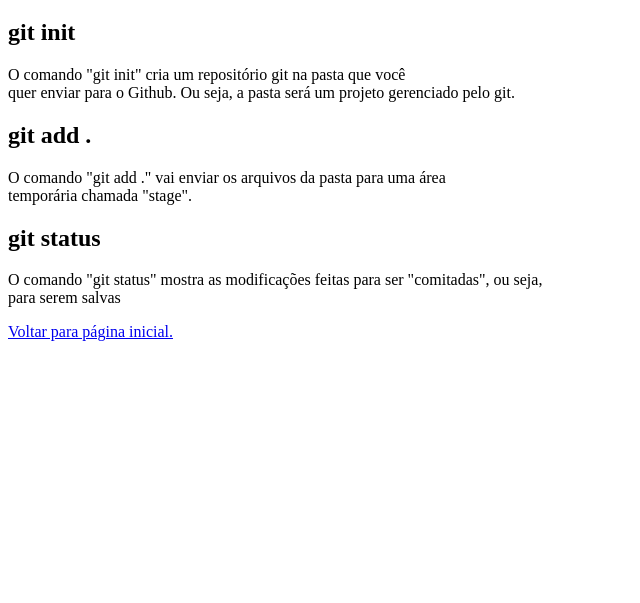
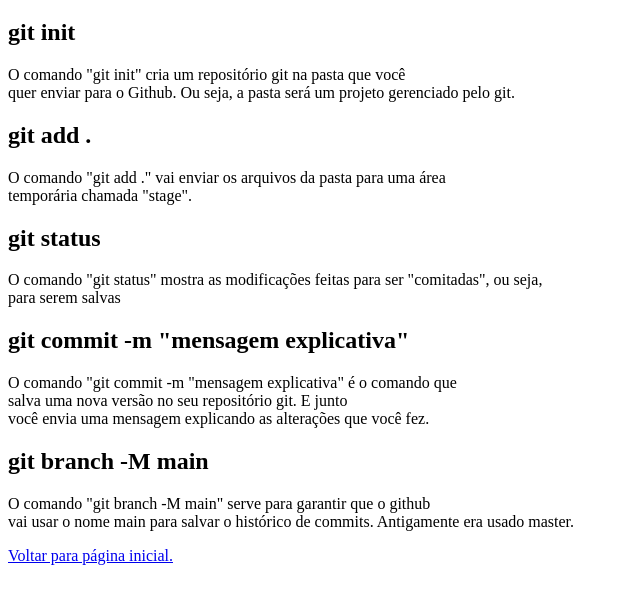
Before and after one commit to Gustavo-Henrique109/Primeiro-projeto-no-Github, a plain HTML site: page comandos.html in a window 1280 px wide. Shown: the part 61-664 px from the top of the page, without its empty margins (0-640 px from the left). Drawn offline with Linux system fonts and the light colour scheme.

Commit message:
acrescentado mais dois comandos

```diff
--- a/comandos.html
+++ b/comandos.html
@@ -9,14 +9,21 @@
 <body>
     <h1>Comandos git:</h1>
     <h2>git init</h2>
-    <p>O comando "git init" cria um repositório git na pasta que você <br>
+    <p>O comando "git init" cria um repositório git na pasta que você <br/>
         quer enviar para o Github. Ou seja, a pasta será um projeto gerenciado pelo git.</p>
     <h2>git add .</h2>
-    <p>O comando "git add ." vai enviar os arquivos da pasta para uma área<br>
+    <p>O comando "git add ." vai enviar os arquivos da pasta para uma área<br/>
          temporária chamada "stage".</p>
     <h2>git status</h2>
-    <p>O comando "git status" mostra as modificações feitas para ser "comitadas", ou seja, <br>
+    <p>O comando "git status" mostra as modificações feitas para ser "comitadas", ou seja, <br/>
         para serem salvas</p>
+    <h2>git commit -m "mensagem explicativa"</h2>
+    <p>O comando "git commit -m "mensagem explicativa" é o comando que<br/>
+         salva uma nova versão no seu repositório git. E junto<br/>
+          você envia uma mensagem explicando as alterações que você fez.</p>
+    <h2>git branch -M main</h2>
+    <p>O comando "git branch -M main" serve para garantir que o github<br/>
+         vai usar o nome main para salvar o histórico de commits. Antigamente era usado master.</p>
 
     <a href="index.html">Voltar para página inicial.</a>
 </body>
```
